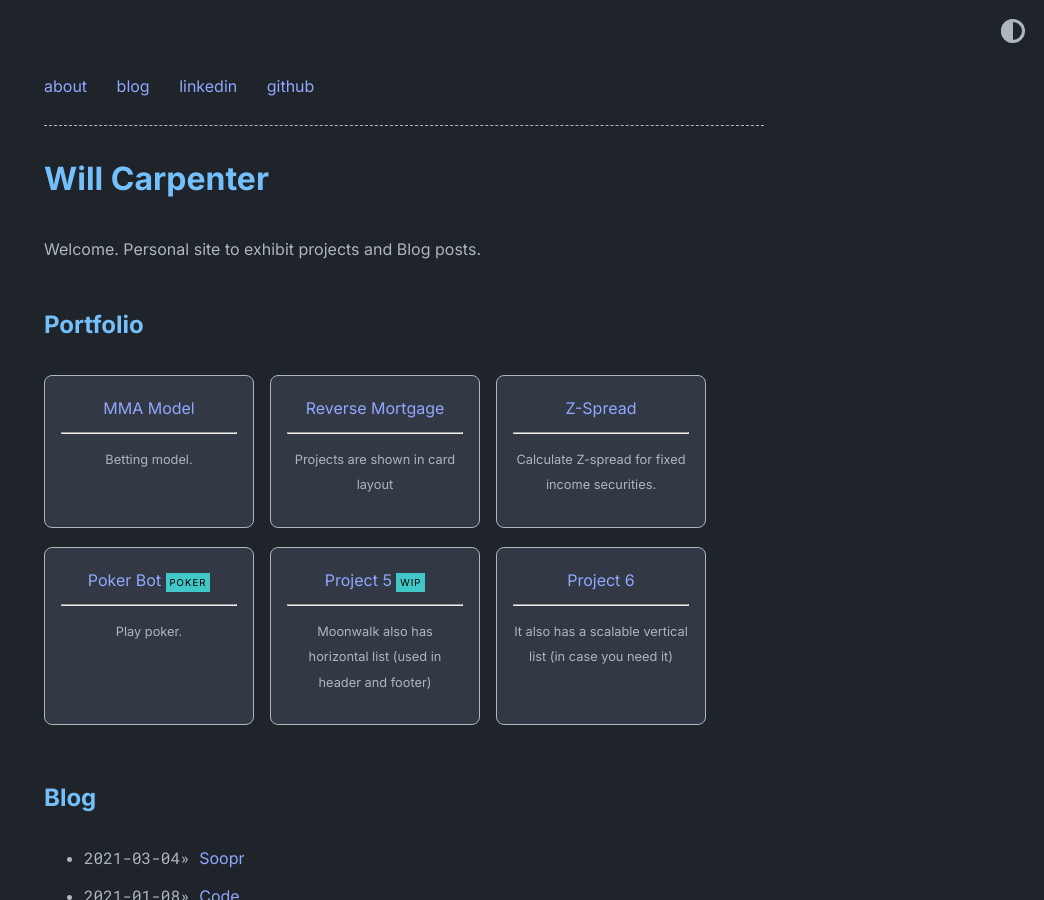
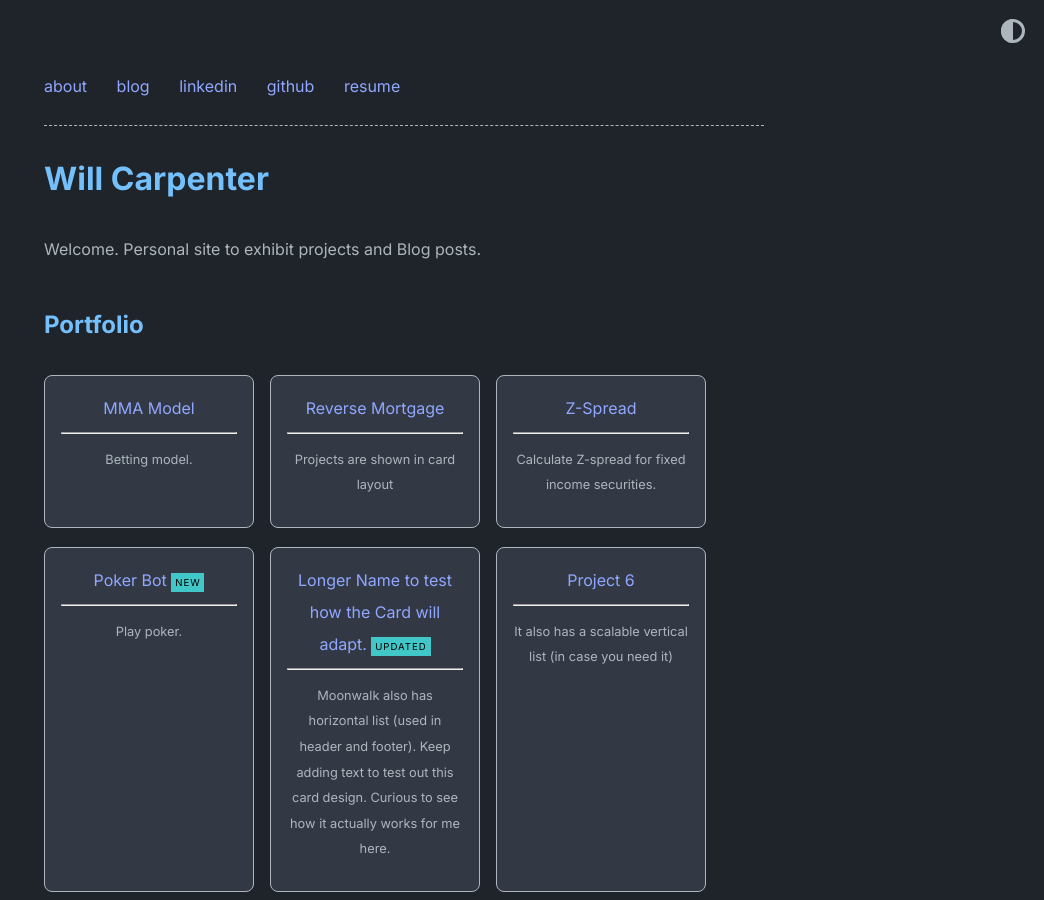
Before and after one commit to wrcarpenter/wcarpenter.github.io, a Jekyll site: the page built from index.md, in a window 1280 px wide and 900 px high. Shown: the whole window, without its empty margins (236-1280 px from the left). Built offline with Jekyll 4.4.1, drawn with Linux system fonts in a browser that asks for light colours.

Commit message:
Add files via upload

```diff
--- a/_data/home.yml
+++ b/_data/home.yml
@@ -10,6 +10,9 @@ navbar_entries:
 
   - title: github
     url:   https://github.com/wrcarpenter
+
+  - title: resume
+    url:   resume
 
 project_entries:
   - title: MMA Model
@@ -27,12 +30,13 @@ project_entries:
   - title: Poker Bot
     url: overview-post
     desc: Play poker.
-    highlight: POKER
+    highlight: NEW
 
-  - title: Project 5
+  - title: Longer Name to test how the Card will adapt.
     url: overview-post
-    desc: Moonwalk also has horizontal list (used in header and footer)
-    highlight: WIP
+    desc: Moonwalk also has horizontal list (used in header and footer). Keep adding text to test out this card design.
+          Curious to see how it actually works for me here.
+    highlight: UPDATED
 
   - title: Project 6
     url: overview-post
```
